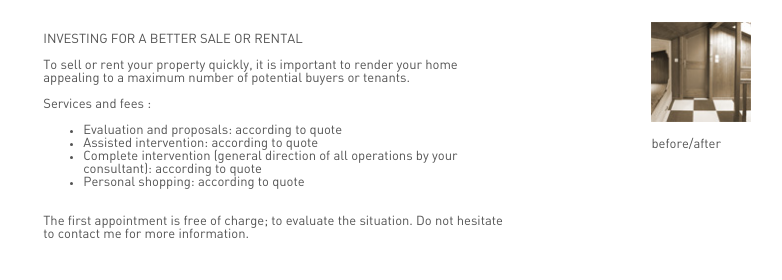
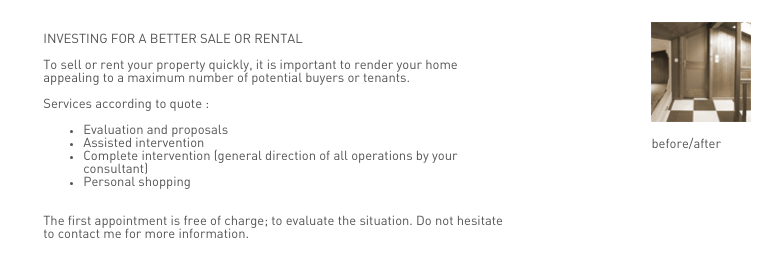
Before and after one commit to cittadhammo/idinterieur, a plain HTML site: page en/homestag.html in a window 1280 px wide. Shown: the part 211-491 px from the top of the page, 290-1072 px from the left. Drawn offline with Linux system fonts and the light colour scheme.

Commit message:
Update homestag.html

```diff
--- a/en/homestag.html
+++ b/en/homestag.html
@@ -80,14 +80,14 @@
 				</p>
 
 				<p class="bloc_archi">
-				Services and fees :
+				Services according to quote :
 				</p>
 
 				<ul>
-				    <li>Evaluation and proposals: according to quote</li>
-				    <li>Assisted intervention: according to quote </li>
-				    <li>Complete intervention (general direction of all operations by your consultant): according to quote</li>
-				    <li>Personal shopping: according to quote	</li>
+				    <li>Evaluation and proposals</li>
+				    <li>Assisted intervention</li>
+				    <li>Complete intervention (general direction of all operations by your consultant)</li>
+				    <li>Personal shopping</li>
 				</ul>
 
 				<p>
```
